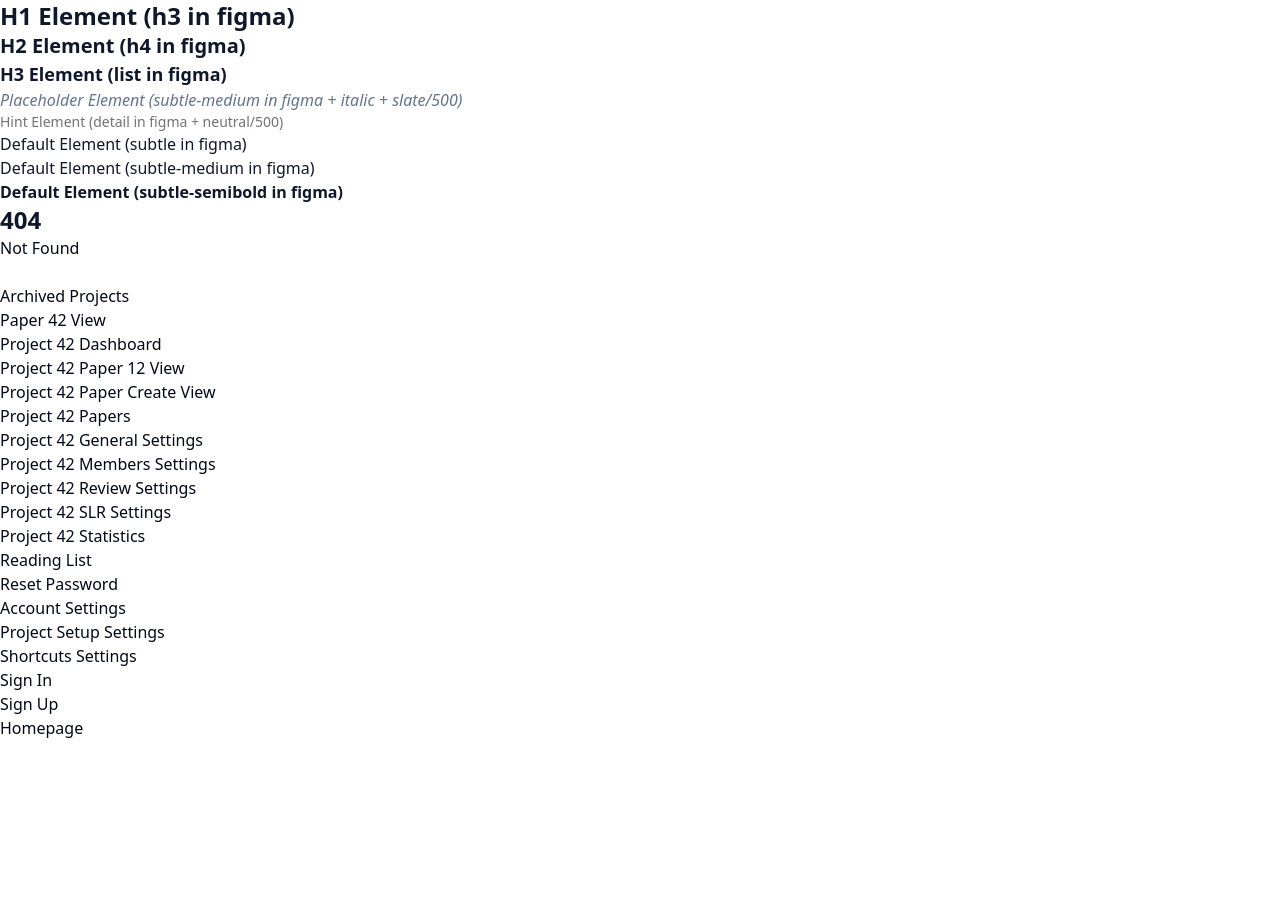
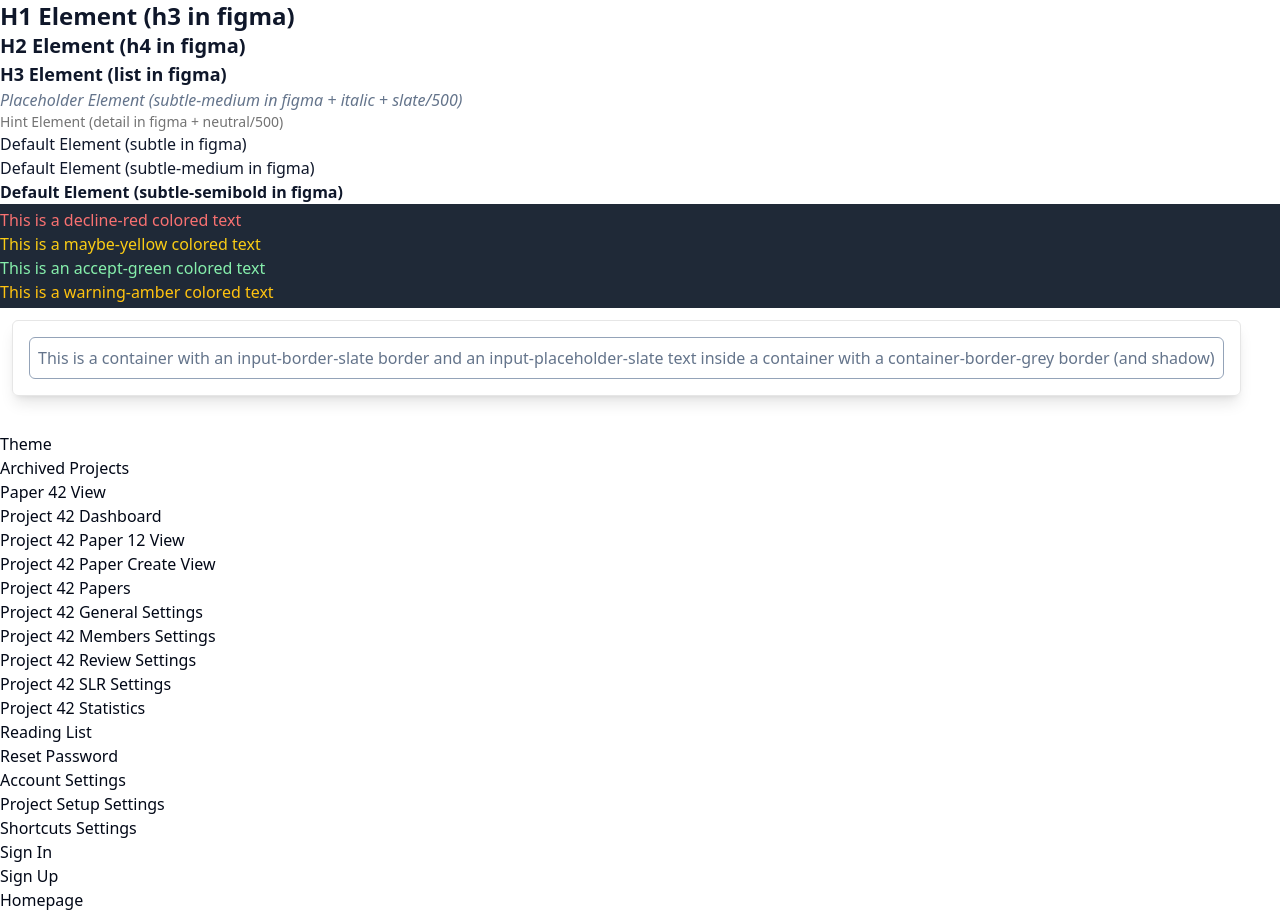
Before and after one commit to SE-UUlm/snowballr-frontend, a SvelteKit app: page /theme in a window 1280 px wide. Before the commit this address had no page. Before the commit the page ends 800 px from the top, so only its background shows below. Built offline with nearby package versions, Linux system fonts and the light colour scheme.

Commit message:
feat: Added custom colors and examples

```diff
--- a/src/routes/+layout.svelte
+++ b/src/routes/+layout.svelte
@@ -4,22 +4,10 @@
     let { children } = $props();
 </script>
 
-<div>
-    <h1>H1 Element (h3 in figma)</h1>
-    <h2>H2 Element (h4 in figma)</h2>
-    <h3>H3 Element (list in figma)</h3>
-    <div class="text-placeholder">
-        Placeholder Element (subtle-medium in figma + italic + slate/500)
-    </div>
-    <div class="text-hint">Hint Element (detail in figma + neutral/500)</div>
-    <div class="text-default">Default Element (subtle in figma)</div>
-    <div class="text-default-m">Default Element (subtle-medium in figma)</div>
-    <div class="text-default-sb">Default Element (subtle-semibold in figma)</div>
-</div>
-
 {@render children()}
 
 <br />
+<a href="theme">Theme</a><br />
 <a href="/archivedprojects">Archived Projects</a><br />
 <a href="/paper/42">Paper 42 View</a><br />
 <a href="/project/42">Project 42 Dashboard</a><br />
--- /dev/null
+++ b/src/routes/theme/+page.svelte
@@ -0,0 +1,29 @@
+<div>
+    <h1>H1 Element (h3 in figma)</h1>
+    <h2>H2 Element (h4 in figma)</h2>
+    <h3>H3 Element (list in figma)</h3>
+    <div class="text-placeholder">
+        Placeholder Element (subtle-medium in figma + italic + slate/500)
+    </div>
+    <div class="text-hint">Hint Element (detail in figma + neutral/500)</div>
+    <div class="text-default">Default Element (subtle in figma)</div>
+    <div class="text-default-m">Default Element (subtle-medium in figma)</div>
+    <div class="text-default-sb">Default Element (subtle-semibold in figma)</div>
+</div>
+<div class="bg-gray-800 py-1">
+    <div class="text-decline-red">This is a decline-red colored text</div>
+    <div class="text-maybe-yellow">This is a maybe-yellow colored text</div>
+    <div class="text-accept-green">This is an accept-green colored text</div>
+    <div class="text-warning-amber">This is a warning-amber colored text</div>
+</div>
+
+<div class="p-3 bg-white w-fit">
+    <div class="border-container-border-grey border rounded-md p-2 shadow-lg">
+        <div
+            class="border-input-border-slate border w-fit p-2 m-2 rounded-md text-input-placeholder-slate"
+        >
+            This is a container with an input-border-slate border and an input-placeholder-slate
+            text inside a container with a container-border-grey border (and shadow)
+        </div>
+    </div>
+</div>
--- a/tailwind.config.js
+++ b/tailwind.config.js
@@ -1,5 +1,6 @@
 import { fontFamily } from "tailwindcss/defaultTheme";
 import tailwindcssAnimate from "tailwindcss-animate";
+import colors from "tailwindcss/colors.js";
 
 /** @type {import('tailwindcss').Config} */
 const config = {
@@ -59,6 +60,13 @@ const config = {
                     border: "hsl(var(--sidebar-border))",
                     ring: "hsl(var(--sidebar-ring))",
                 },
+                "decline-red": colors.red["400"],
+                "maybe-yellow": colors.yellow["400"],
+                "accept-green": colors.green["300"],
+                "warning-amber": "#FFC310",
+                "container-border-grey": "#E6E6E6",
+                "input-border-slate": colors.slate["400"],
+                "input-placeholder-slate": colors.slate["500"],
             },
             borderRadius: {
                 xl: "calc(var(--radius) + 4px)",
```
